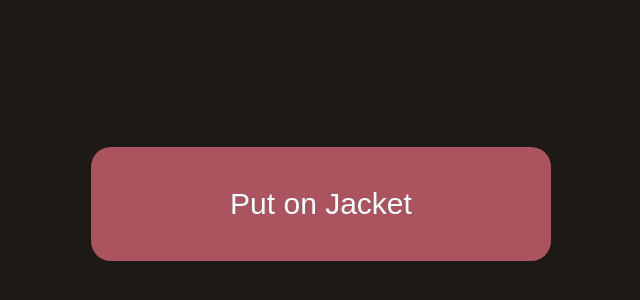
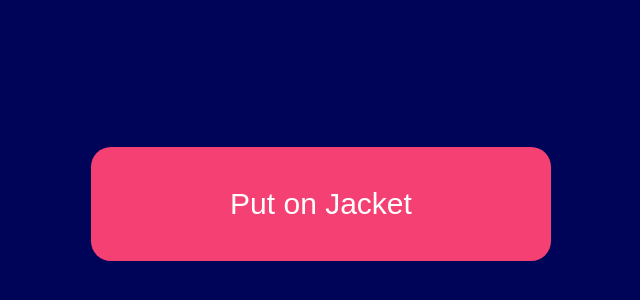
Before and after one commit to Dojje/personal_homepage, a Next.js app in the folder site/: page /yunglean in a window 1280 px wide. Shown: the part 436-736 px from the top of the page, without its empty margins (319-959 px from the left). Built offline with nearby package versions, Linux system fonts and the light colour scheme.

Commit message:
changed yungleanjacket site a bit

```diff
--- a/site/styles/globals.css
+++ b/site/styles/globals.css
@@ -20,14 +20,18 @@ a {
 
 :root {
   /* Color variables */
-  --black: #424656;
   --white: #ffffff;
+  --unselected-white: #eee;
+  --dark: #424656;
+  --black: #111;
 
+  --dominant-dark: #000458;
   --dominant: #0050b0;
-  --dominant-tint: #3586f0;
+  --dominant-light: #3586f0;
 
   --compliment: #8f71f3;
   --accent: #f44072;
+  --accent-unselected: #e75174;
 
 
   /* size variables */
--- a/site/styles/home.module.scss
+++ b/site/styles/home.module.scss
@@ -11,9 +11,11 @@
   flex-direction: column;
   align-items: center;
   width: var(--cont);
-  background-color: var(--dominant-tint);
+  background-color: var(--dominant-light);
   margin: 0 auto;
   min-height: 100vh;
+
+  // TODO make fade effects on sides
 }
 
 .stuffDoneContainer {
--- a/site/styles/yunglean/yunglean.module.scss
+++ b/site/styles/yunglean/yunglean.module.scss
@@ -1,21 +1,12 @@
-$textColor: hsl(180, 100%, 97%);
-$textColorDark: hsl(0, 0%, 55%);
-
-$foregroundPrimaryDark: hsl(351, 35%, 30%);
-$foregroundPrimary: hsl(351, 35%, 50%);
-
-$backgroundSecondary: #29231f;
-$backgroundPrimary: #1d1916;
-
 $contentWidth: 480px;
 $contentHeight: 480px;
 
 .header {
   width: 100%;
   padding: 2em;
-  background-color: $backgroundSecondary;
+  background-color: var(--dominant);
 
-  color: $textColor;
+  color: var(--white);
 }
 
 @mixin yungLeanButton {
@@ -39,7 +30,7 @@ $contentHeight: 480px;
 }
 
 .container {
-  background-color: #1d1916;
+  background-color: var(--dominant-dark);
   width: 100%;
   height: 100vh;
 
@@ -104,14 +95,14 @@ $contentHeight: 480px;
 
 .yungLeanButtonBright {
   @include yungLeanButton;
-  background-color: $foregroundPrimary;
-  color: $textColor;
+  background-color: var(--accent);
+  color: var(--white);
 }
 
 .yungLeanButtonDark {
   @include yungLeanButton;
-  background-color: $foregroundPrimaryDark;
-  color: $textColorDark;
+  background-color: var(--accent-unselected);
+  color: var(--unselected-white);
 }
 
 
```
